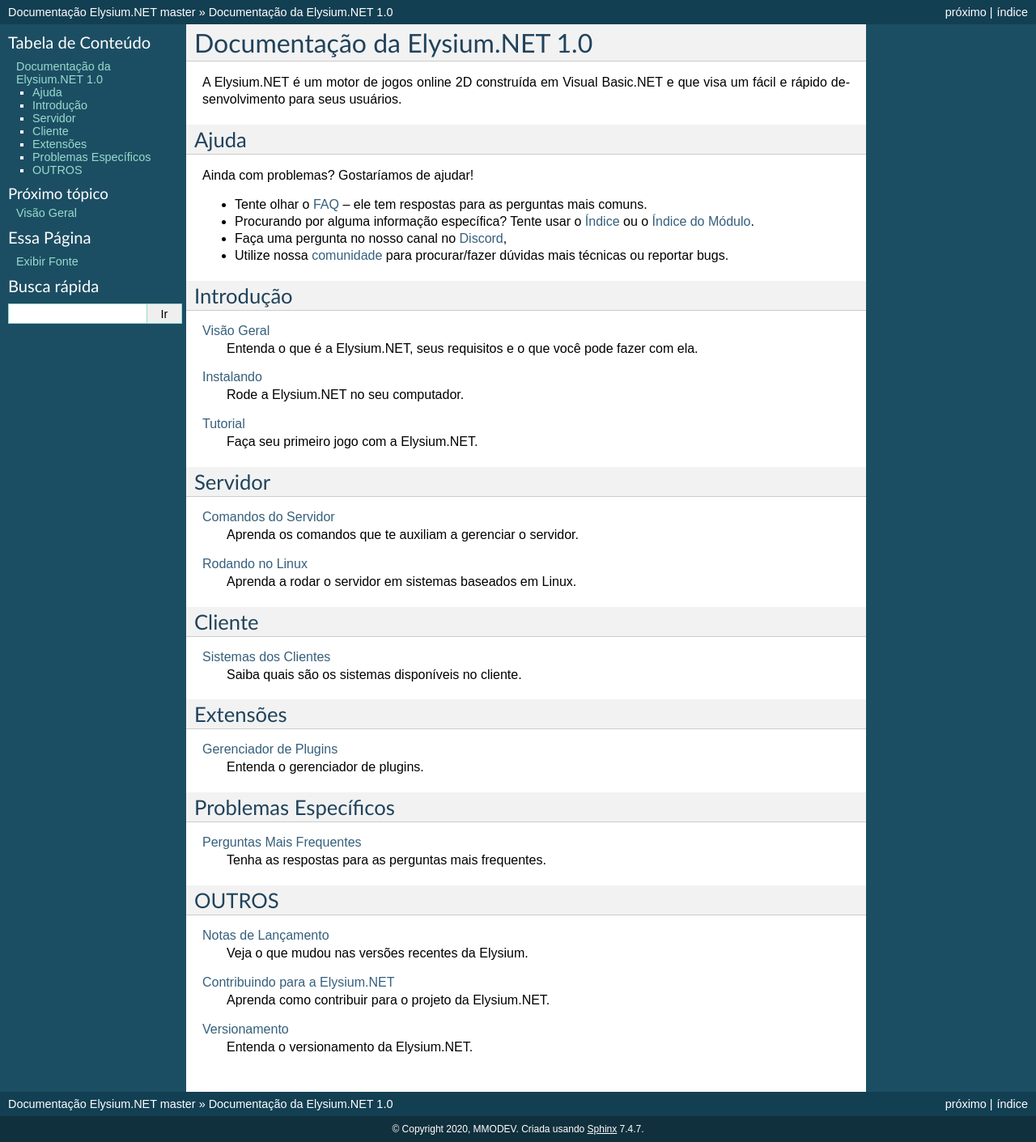
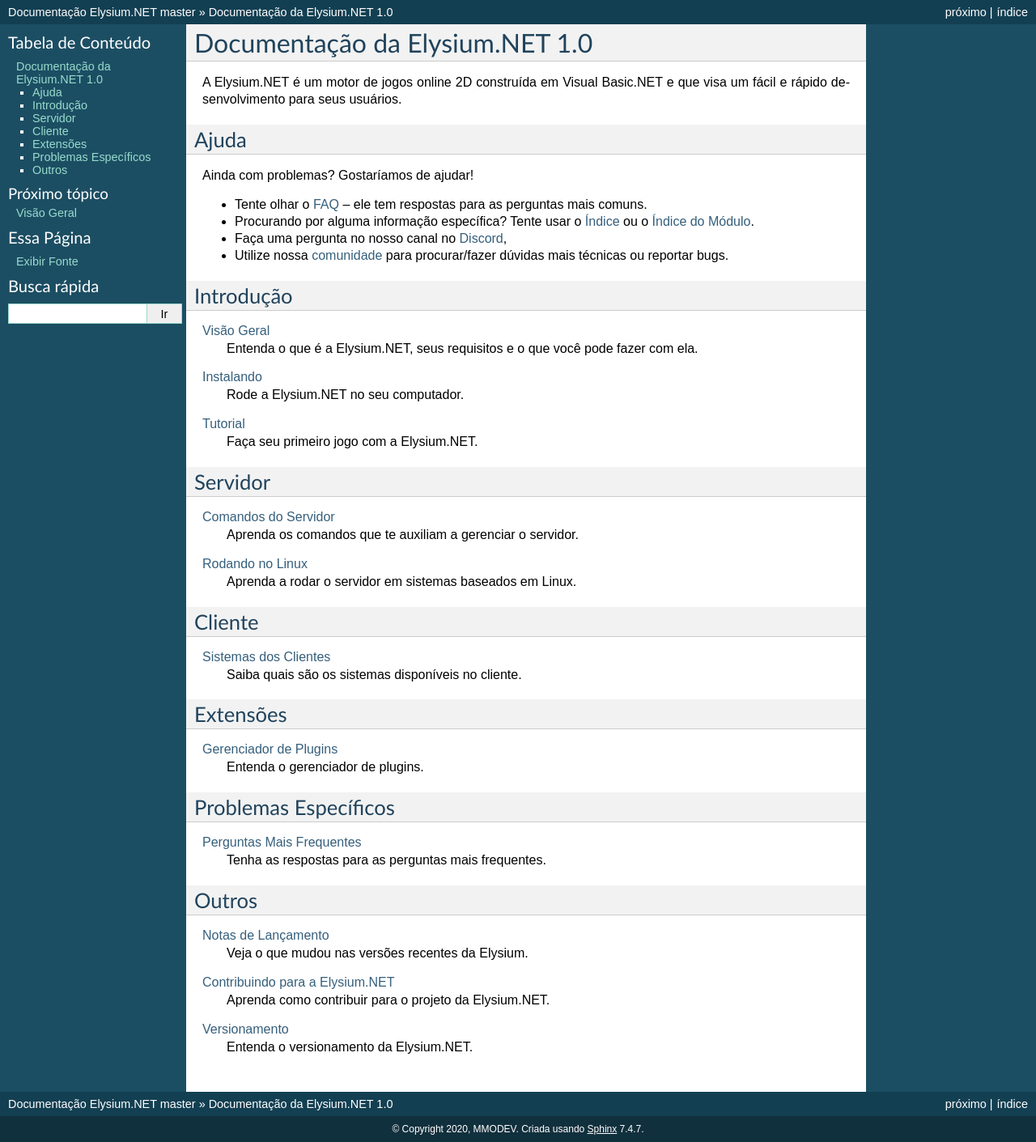
Before and after one commit to raijenki/elysium, a Sphinx documentation site: the page built from docs/index.rst, in a window 1280 px wide. Shown: the whole page at 81% size. Built offline with Sphinx 7.4.7, drawn with Linux system fonts in a browser that asks for light colours.

```diff
--- a/docs/index.rst
+++ b/docs/index.rst
@@ -98,7 +98,7 @@ Problemas Específicos
 :doc:`faq`
     Tenha as respostas para as perguntas mais frequentes.
 
-OUTROS
+Outros
 ============
 
 .. toctree::
```
